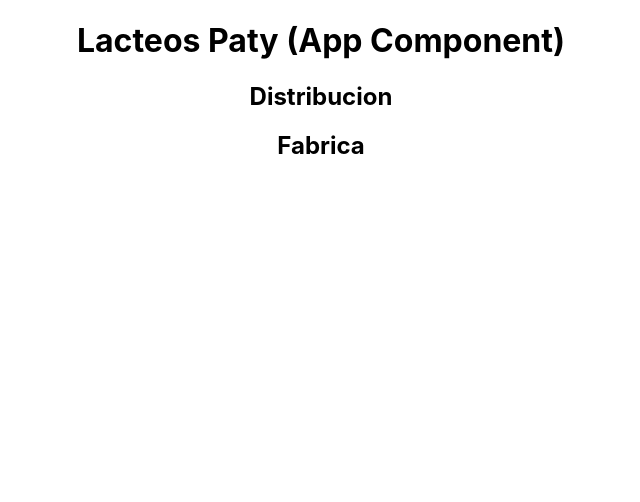
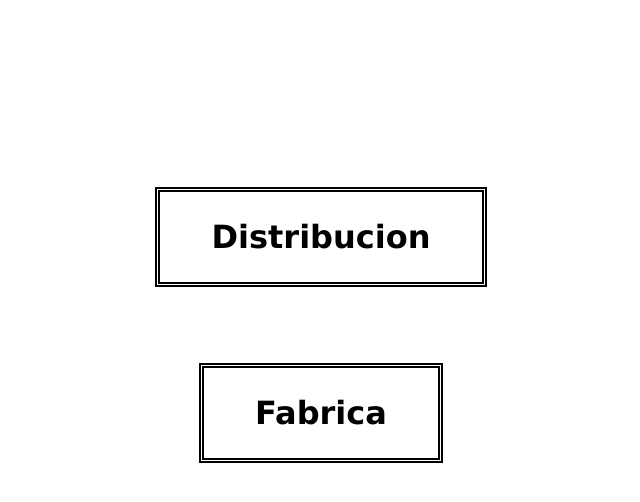
Before and after one commit to Andrey-1992/lacteos-paty-ui, a React (Create React App) app: page / in a window 1280 px wide. Shown: the top 502 px of the page, without its empty margins (319-959 px from the left). Built offline with nearby package versions, Linux system fonts and the light colour scheme.

Commit message:
Add basic styloing to the font of the main menu

```diff
--- a/src/components/App/App.css
+++ b/src/components/App/App.css
@@ -1,8 +1,23 @@
 .App {
-  text-align: center;
+  /* text-align: center; */
+  /* display: flex; */
+  height: 650px;
+  display: flex;
+  flex-direction: column;
+  justify-content: center;
+  align-items: center;
 }
 
-.App-logo {
+.menu-text {
+  border: solid black 5px;
+  border-style: double;
+  padding: 2% 4% 2% 4%;
+  margin: 3%;
+  font-size: xx-large;
+  font-family:'Lucida Sans', 'Lucida Sans Regular', 'Lucida Grande', 'Lucida Sans Unicode', Geneva, Verdana, sans-serif;
+}
+
+/* .App-logo {
   height: 40vmin;
   pointer-events: none;
 }
@@ -35,4 +50,4 @@
   to {
     transform: rotate(360deg);
   }
-}
+} */
--- a/src/components/App/App.tsx
+++ b/src/components/App/App.tsx
@@ -5,8 +5,10 @@ import { MenuSelectionI } from '../Fabrica/FabReusableComps/MenuSelectionI/MenuS
 export const App: React.FC = () => {
   return (
     <div className="App">
-      <h1>Lacteos Paty (App Component)</h1>
-      <MenuSelectionI firstSection={'Distribucion'} secondSection={'Fabrica'} />
+      {/* <h1>Lacteos Paty (App Component)</h1> */}
+      <h2 className={'menu-text'}>Distribucion</h2>
+      <h2 className={'menu-text'}>Fabrica</h2>
+      {/* <MenuSelectionI firstSection={'Distribucion'} secondSection={'Fabrica'} /> */}
     </div>
   );
 };
--- a/src/components/Fabrica/Fabrica.tsx
+++ b/src/components/Fabrica/Fabrica.tsx
@@ -1,10 +1,13 @@
 import React from 'react';
+import { MenuSelectionI } from '../Fabrica/FabReusableComps/MenuSelectionI/MenuSelectionI';
 import './Fabrica.css';
 
 export const Fabrica: React.FC = () => {
   return (
     <div className="fabrica">
-      <p>Fabrica</p>
+      <h2 className={'menu-text'}>Administracion Fabrica</h2>
+      <h2 className={'menu-text'}>Produccion Fabrica</h2>
+      {/* <MenuSelectionI firstSection={'Administracion Fabrica'} secondSection={'Produccion Fabrica'} /> */}
     </div>
   );
 };
```
